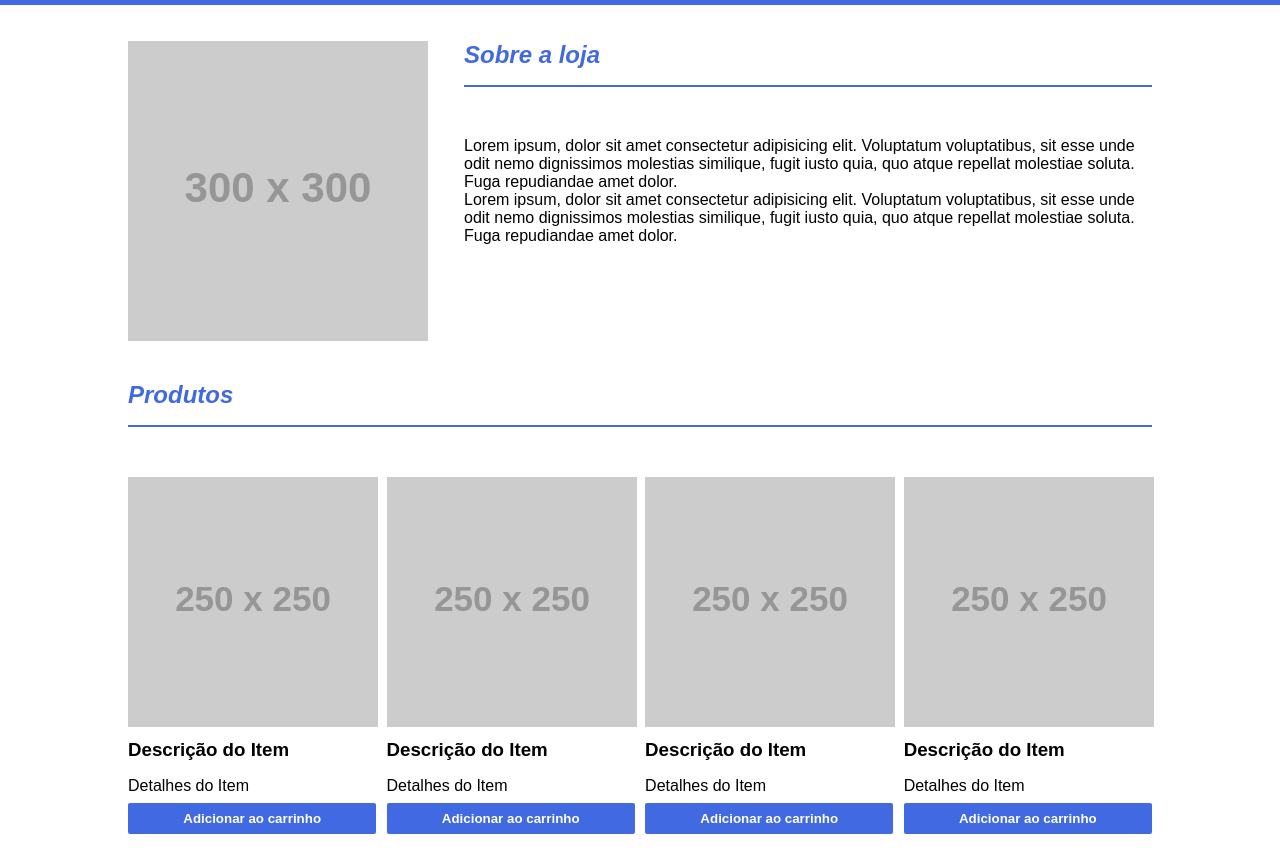
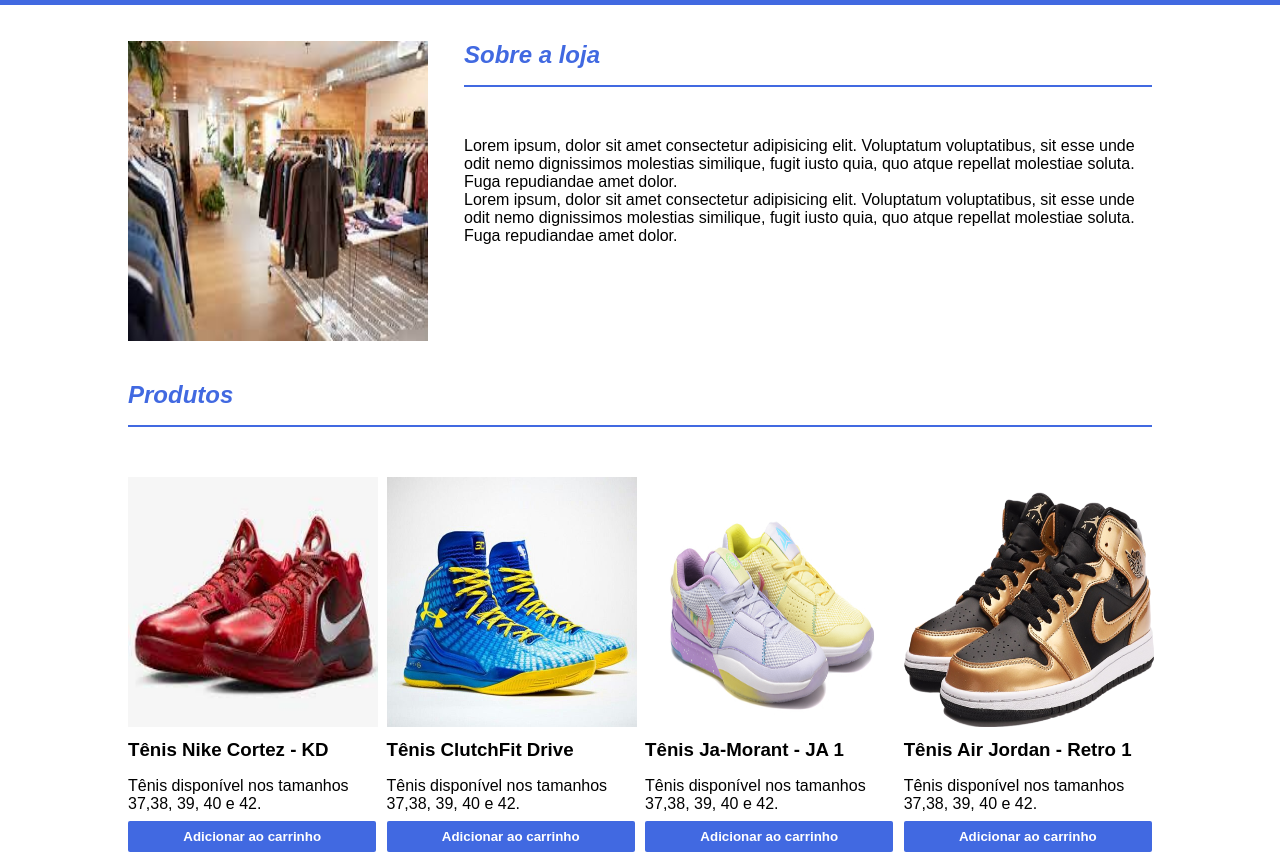
Before and after one commit to WandGabriel/projeto_pratico_responsividade, a plain HTML site: page index.html in a window 1280 px wide. Shown: the part 61-913 px from the top of the page. Drawn offline with Linux system fonts and the light colour scheme; placeholder pictures from the web are drawn by us.

Commit message:
Adição de imagens + ajsutes de descrições de produtos.

```diff
--- a/index.html
+++ b/index.html
@@ -31,7 +31,7 @@
         <div class="container">
             <div class="about">
                 <div>
-                    <img src="https://via.placeholder.com/300x300" alt="">
+                    <img src="./images/store.jpg" alt="Diversas roupas">
                 </div>
                 <div class="about-text">
                     <h2>Sobre a loja</h2>
@@ -48,27 +48,27 @@
             </div>
             <div class="produtos">
                 <article>
-                    <img src="https://via.placeholder.com/250x250"/>
-                    <h3>Descrição do Item</h3>
-                    <p>Detalhes do Item</p>
+                    <img src="./images/kd-shoes.jpg" alt="Tênis de basquete - Kevin Durant"/>
+                    <h3>Tênis Nike Cortez - KD</h3>
+                    <p>Tênis disponível nos tamanhos 37,38, 39, 40 e 42.</p>
                     <button type="button">Adicionar ao carrinho</button>
                 </article>
                 <article>
-                    <img src="https://via.placeholder.com/250x250"/>
-                    <h3>Descrição do Item</h3>
-                    <p>Detalhes do Item</p>
+                    <img src="./images/steph-shoes.jpg" alt="Tênis de basquete - Stephen Curry"/>
+                    <h3>Tênis ClutchFit Drive</h3>
+                    <p>Tênis disponível nos tamanhos 37,38, 39, 40 e 42.</p>
                     <button type="button">Adicionar ao carrinho</button>
                 </article>
                 <article>
-                    <img src="https://via.placeholder.com/250x250"/>
-                    <h3>Descrição do Item</h3>
-                    <p>Detalhes do Item</p>
+                    <img src="./images/jamorant-shoes.jpeg" alt=""/>
+                    <h3>Tênis Ja-Morant - JA 1</h3>
+                    <p>Tênis disponível nos tamanhos 37,38, 39, 40 e 42.</p>
                     <button type="button">Adicionar ao carrinho</button>
                 </article>
                 <article>
-                    <img src="https://via.placeholder.com/250x250"/>
-                    <h3>Descrição do Item</h3>
-                    <p>Detalhes do Item</p>
+                    <img src="./images/air-jordan-shoes.png"/>
+                    <h3>Tênis Air Jordan - Retro 1</h3>
+                    <p>Tênis disponível nos tamanhos 37,38, 39, 40 e 42.</p>
                     <button type="button">Adicionar ao carrinho</button>
                 </article>
             </div>
--- a/main.css
+++ b/main.css
@@ -56,6 +56,11 @@ nav ul li {
     padding-bottom: 16px;
 }
 
+.about img {
+    width: 300px;
+    height: 300px;
+}
+
 .produtos {
     display: grid;
     grid-template-columns: repeat(4, 24.25%);
@@ -76,3 +81,8 @@ nav ul li {
     color: #fff;
     border-radius: 2px;
 }
+
+.produtos img {
+    width: 250px;
+    height: 250px;
+}
```
Also changed, not shown: images/air-jordan-shoes.png (added), images/jamorant-shoes.jpeg (added), images/kd-shoes.jpg (added), images/steph-shoes.jpg (added), images/store.jpg (added).
